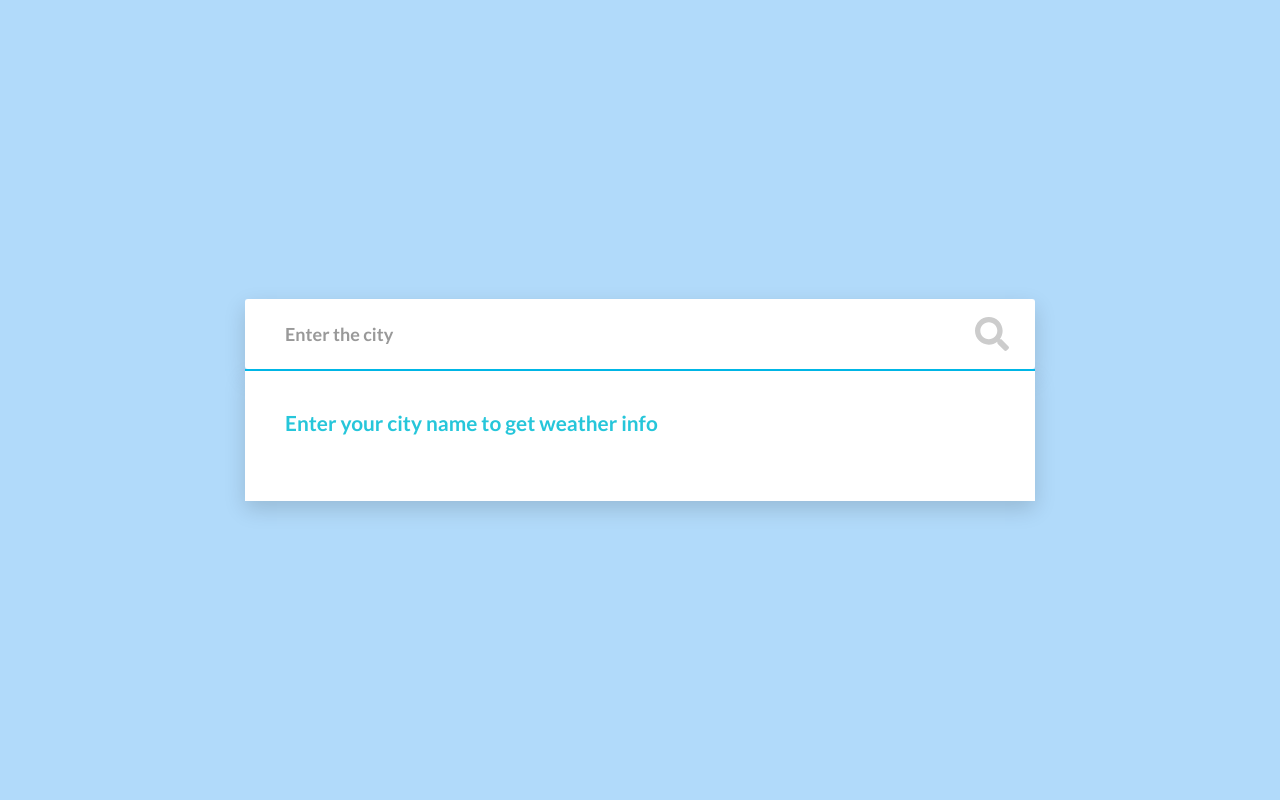
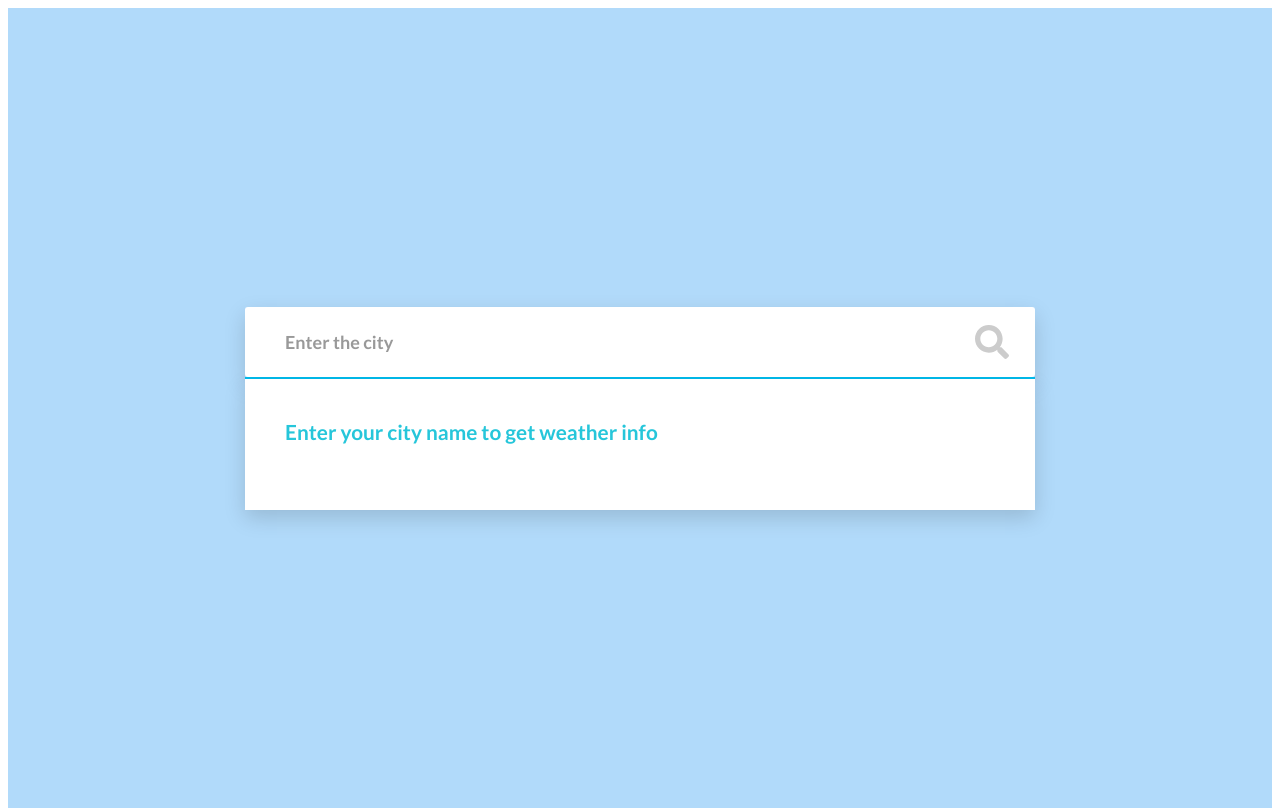
Before and after one commit to Abhishekabi/Weather-cached, a website: page public/index.html in a window 1280 px wide. Drawn offline with nearby package versions, Linux system fonts and the light colour scheme.

Commit message:
css update

```diff
--- a/public/main.css
+++ b/public/main.css
@@ -1,4 +1,4 @@
-body {
+/* body {
   width: 100%;
   height: 100%;
   margin: 0 auto;
@@ -677,3 +677,4 @@ legend {
 #heading {
   display: block;
 }
+ */
```
